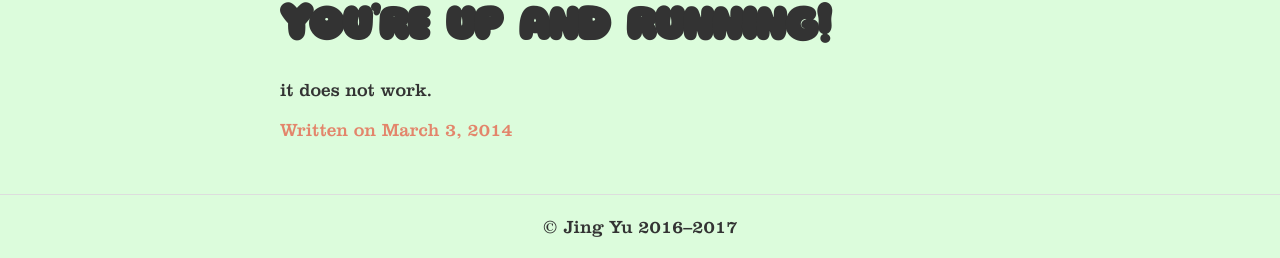
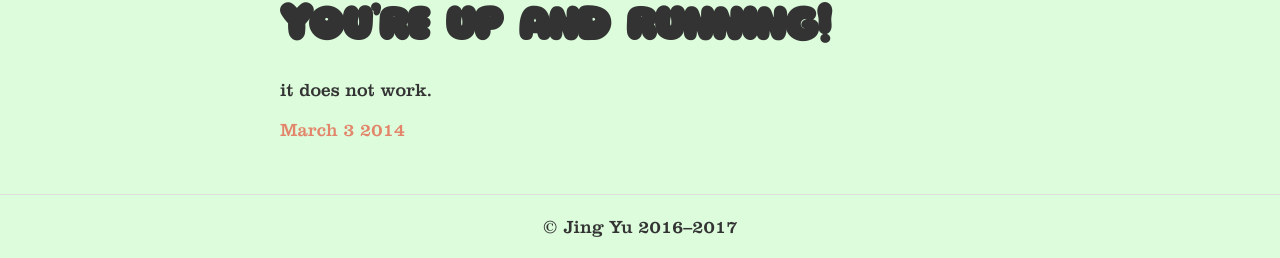
Before and after one commit to jingyufanclub/bloggo, a Jekyll site: the page built from _posts/2014-3-3-Hello-World.md, in a window 1280 px wide. Shown: the part 1871-2129 px from the top of the page. Built offline with Jekyll 4.4.1, drawn with Linux system fonts in a browser that asks for light colours.

Commit message:
show full content

```diff
--- a/_layouts/post.html
+++ b/_layouts/post.html
@@ -10,7 +10,7 @@ layout: default
   </div>
 
   <div class="date">
-    Written on {{ page.date | date: "%B %e, %Y" }}
+    {{ page.date | date: "%B %e %Y" }}
   </div>
 
   {% include disqus.html %}
--- a/index.html
+++ b/index.html
@@ -9,10 +9,12 @@ layout: default
       <h1><a href="{{ site.baseurl }}{{ post.url }}">{{ post.title }}</a></h1>
 
       <div class="entry">
-        {{ post.excerpt }}
+        {{ post.content }}
       </div>
 
-      <a href="{{ site.baseurl }}{{ post.url }}" class="read-more">Read More</a>
+      <a href="{{ site.baseurl }}{{ post.url }}" class="read-more">
+        {{ post.date: "%B %e %Y" }}
+      </a>
     </article>
   {% endfor %}
 </div>
```
